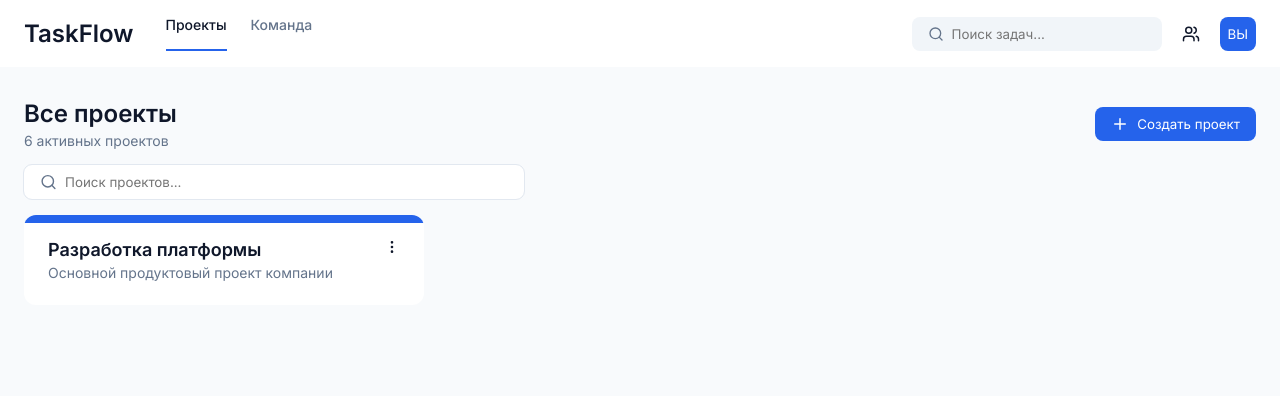
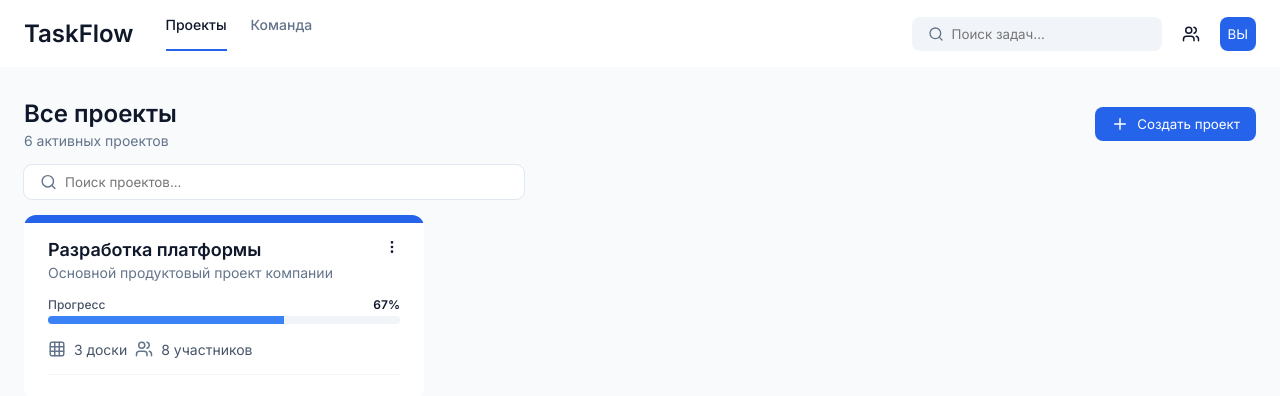
Before and after one commit to DimaJun/taskflow, a Next.js app: page /projects in a window 1280 px wide. Shown: the top 396 px of the page. Built offline with nearby package versions, Linux system fonts and the light colour scheme.

Commit message:
added: Progress ui; updated: ProjectCard ui;

```diff
--- a/src/app/styles/variables/variables.scss
+++ b/src/app/styles/variables/variables.scss
@@ -25,6 +25,9 @@
   --button-hover: #60a5fa;
   --button-active: #2563eb;
 
+  --progress-text: #475569;
+  --progress-track: #f1f5f9;
+
   // Indents
   --indent-2: 2px;
   --indent-4: 4px;
--- a/src/entities/Project/ui/ProjectCard/ProjectCard.module.scss
+++ b/src/entities/Project/ui/ProjectCard/ProjectCard.module.scss
@@ -5,6 +5,10 @@
   padding: var(--indent-24);
   border-radius: var(--indent-12);
   overflow: hidden;
+
+  display: flex;
+  flex-direction: column;
+  gap: var(--indent-16);
 }
 
 .topBorder {
@@ -36,3 +40,28 @@
   right: 0;
   top: 0;
 }
+
+.info {
+  display: flex;
+  align-items: center;
+  gap: var(--indent-8);
+}
+
+.boards,
+.participants {
+  display: flex;
+  align-items: center;
+  gap: var(--indent-8);
+  color: var(--progress-text);
+  font-size: var(--fs-sm);
+
+  .icon {
+    color: var(--color-secondary);
+  }
+}
+
+.divider {
+  width: 100%;
+  height: 1px;
+  background-color: var(--progress-track);
+}
--- a/src/entities/Project/ui/ProjectCard/ProjectCard.tsx
+++ b/src/entities/Project/ui/ProjectCard/ProjectCard.tsx
@@ -1,6 +1,7 @@
 import s from './ProjectCard.module.scss';
 import { Button } from '@/shared/ui/Button';
-import { EllipsisVertical } from 'lucide-react';
+import { EllipsisVertical, Grid3x3, Users } from 'lucide-react';
+import { Progress } from '@/shared/ui/Progress';
 
 export function ProjectCard() {
 	return (
@@ -16,6 +17,27 @@ export function ProjectCard() {
 					<EllipsisVertical size={16} />
 				</Button>
 			</div>
+			<Progress
+				text='Прогресс'
+				value={67}
+			/>
+			<div className={s.info}>
+				<p className={s.boards}>
+					<Grid3x3
+						className={s.icon}
+						size={18}
+					/>
+					3 доски
+				</p>
+				<p className={s.participants}>
+					<Users
+						className={s.icon}
+						size={18}
+					/>
+					8 участников
+				</p>
+			</div>
+			<div className={s.divider} />
 		</div>
 	);
 }
--- /dev/null
+++ b/src/shared/ui/Progress/Progress.module.scss
@@ -0,0 +1,33 @@
+.wrapper {
+  display: flex;
+  flex-direction: column;
+  gap: var(--indent-4);
+}
+
+.top {
+  display: flex;
+  justify-content: space-between;
+  align-items: center;
+
+  font-size: var(--fs-xs);
+}
+
+.text {
+  color: var(--progress-text);
+  font-weight: 500;
+}
+
+.value {
+  font-weight: 600;
+}
+
+.track {
+  height: var(--indent-8);
+  background-color: var(--progress-track);
+  border-radius: var(--indent-36);
+  overflow: hidden;
+}
+
+.bar {
+  height: 100%;
+}
--- /dev/null
+++ b/src/shared/ui/Progress/Progress.tsx
@@ -0,0 +1,26 @@
+import s from './Progress.module.scss';
+
+interface Props {
+	text: string;
+	value: number;
+	color?: string;
+}
+
+export function Progress(props: Props) {
+	const { text, value, color = '#3b82f6' } = props;
+
+	return (
+		<div className={s.wrapper}>
+			<div className={s.top}>
+				<span className={s.text}>{text}</span>
+				<span className={s.value}>{value}%</span>
+			</div>
+			<div className={s.track}>
+				<div
+					className={s.bar}
+					style={{ width: `${value}%`, backgroundColor: color }}
+				/>
+			</div>
+		</div>
+	);
+}
--- /dev/null
+++ b/src/shared/ui/Progress/index.ts
@@ -0,0 +1 @@
+export { Progress } from './Progress';
```
